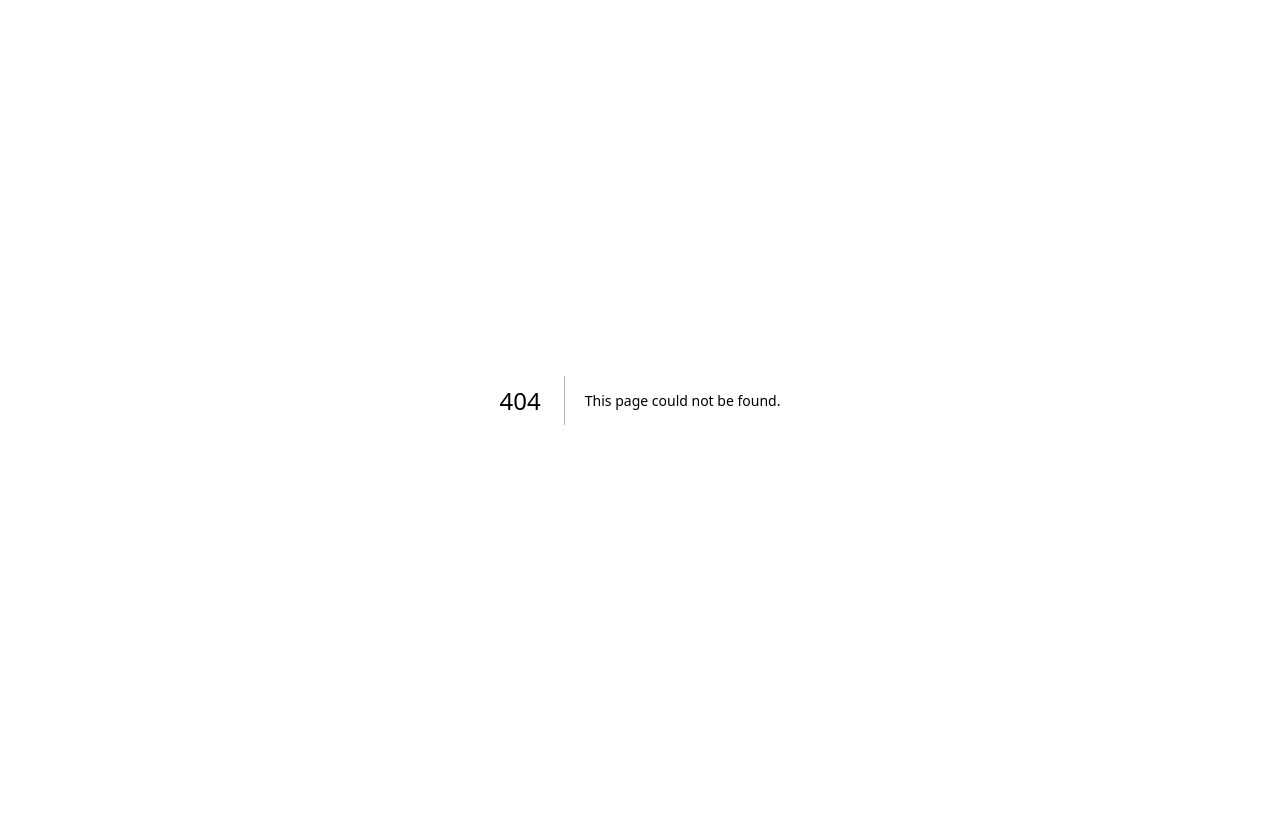
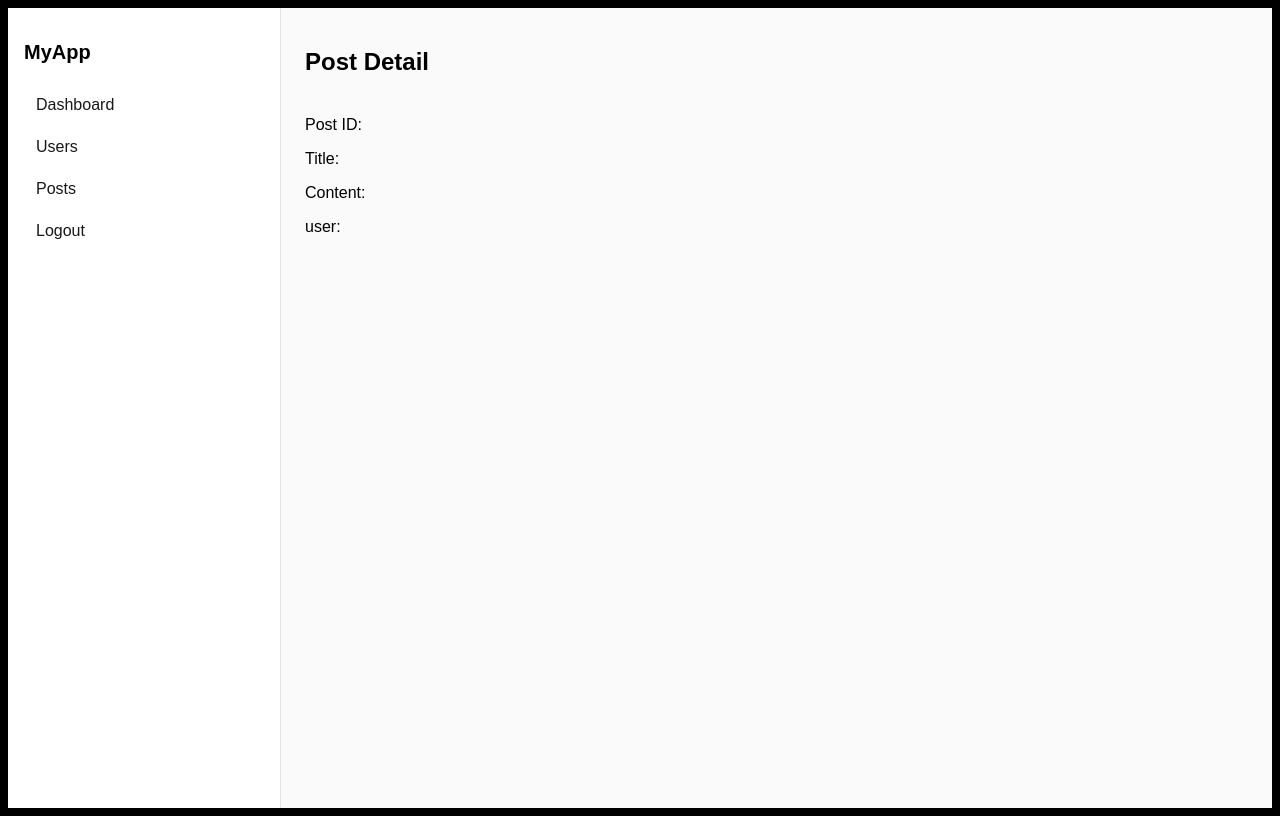
Before and after one commit to sebasGZA/frontend, a Next.js app: page /post/1 in a window 1280 px wide. Before the commit this address had no page. Built offline with nearby package versions, Linux system fonts and the light colour scheme; no server answers.

Commit message:
feat: add post detail page

```diff
--- /dev/null
+++ b/app/post/[id]/page.tsx
@@ -0,0 +1,55 @@
+"use client";
+import { useEffect, useState } from "react";
+import { useParams } from "next/navigation";
+import "../../globals.css";
+
+import SideBar from "@/app/_components/sidebar.component";
+import { getRequest } from "@/lib/api.service";
+
+interface PostDetail {
+    id: string;
+    title: string;
+    content: string;
+    userName: string;
+}
+export default function DetailPage() {
+    const params = useParams();
+    const { id } = params;
+    const [postDetail, setPostDetail] = useState<PostDetail>({
+        id: "",
+        title: "",
+        content: "",
+        userName: "",
+    });
+
+    useEffect(() => {
+        const getPostDetailById = async () => {
+            const token = localStorage.getItem("token")
+            const res = await getRequest(
+                `posts/${id}`,
+                token!,
+            )
+            setPostDetail(res);
+        }
+        getPostDetailById();
+
+    }, [id]);
+
+    return (
+        <div className="dashboard">
+            <SideBar />
+
+            <main className="dashboard-content">
+                <div className="dashboard-header">
+                    <h1>Post Detail</h1>
+                </div>
+                <div>
+                    <p>Post ID: {postDetail.id}</p>
+                    <p>Title: {postDetail.title}</p>
+                    <p>Content: {postDetail.content}</p>
+                    <p>user: {postDetail.userName}</p>
+                </div>
+            </main>
+        </div>
+    );
+}
--- a/app/post/page.tsx
+++ b/app/post/page.tsx
@@ -11,6 +11,10 @@ export default function PostPage() {
 
     const handleEditPost = (id: number) => {
         window.location.href = `/post/${id}/edit`;
+    }
+
+    const handlePostDetail = (id: number) => {
+        window.location.href = `/post/${id}`;
     }
 
     const handleDeletePost = async (id: number) => {
@@ -78,6 +82,7 @@ export default function PostPage() {
                         <tbody>
                             {posts.map((row: any) => (
                                 <tr
+                                    onClick={() => handlePostDetail(row.id)}
                                     key={row.id}
                                 >
                                     {columns.map((col) => (
```
